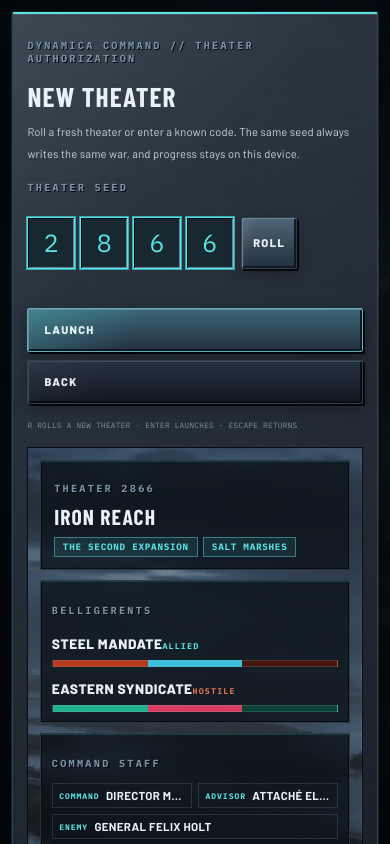
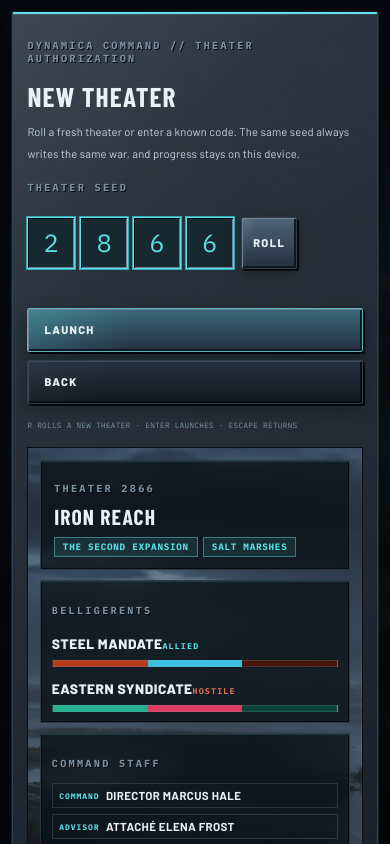
Before and after one commit to zakaihamilton/dynamica-command, a Next.js app: page / in a window 390 px wide. Both pictures are taken after a click on the button "NEW GAME". Built offline with nearby package versions, Linux system fonts and the light colour scheme; a web font is replaced by a local one.

Commit message:
Give command-staff chips full width on narrow viewports.
On 390px the three chips shared one row and clipped names; stacking them keeps Marshal/Strategist/Prefect labels readable.

Co-authored-by: Zakai Hamilton <zakaihamilton@gmail.com>

```diff
--- a/components/menu/TheaterDossier.module.css
+++ b/components/menu/TheaterDossier.module.css
@@ -354,6 +354,10 @@
     grid-template-columns: 1fr;
   }
 
+  .staffChip {
+    flex: 1 1 100%;
+  }
+
   .worldName {
     font-size: 1.35rem;
   }
```
